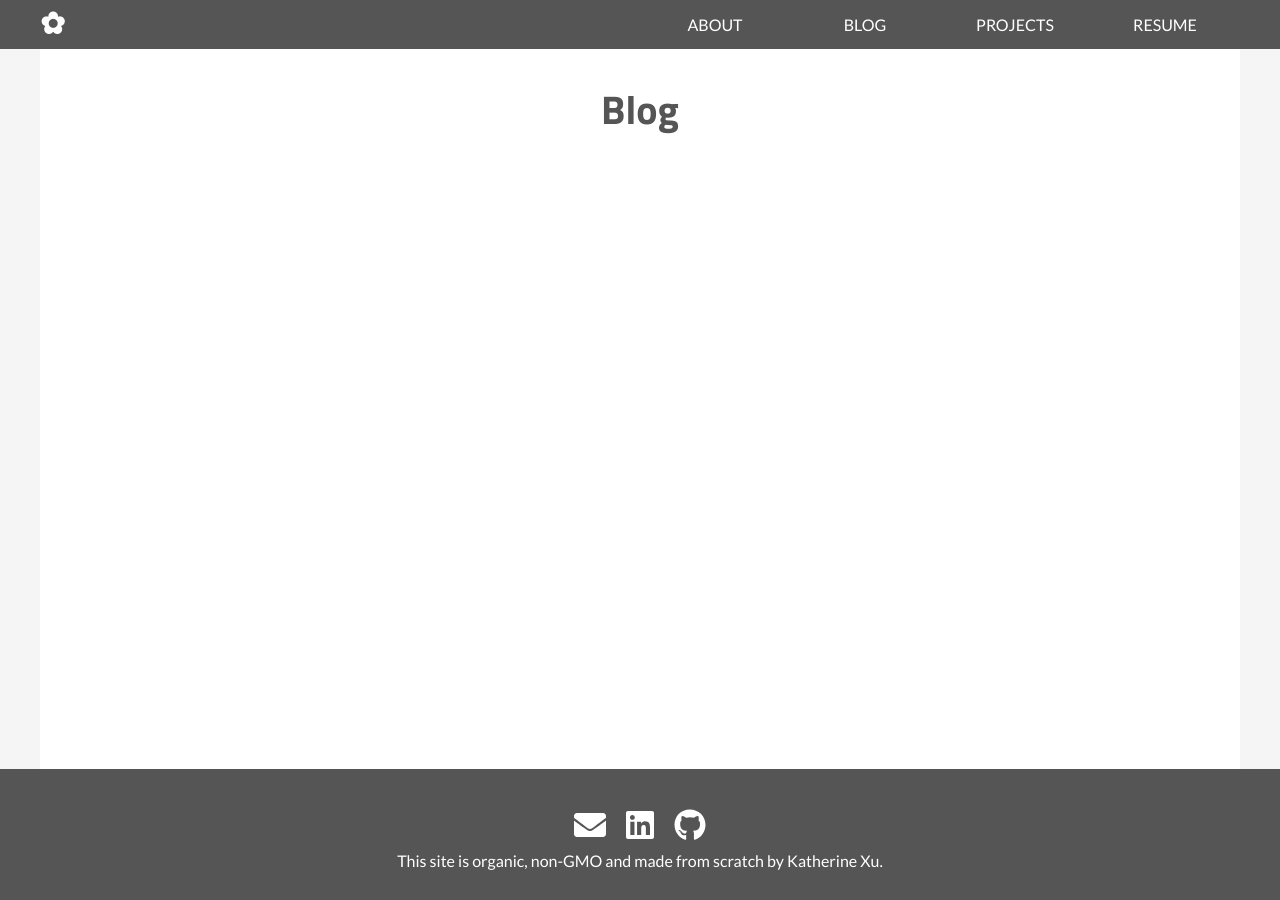
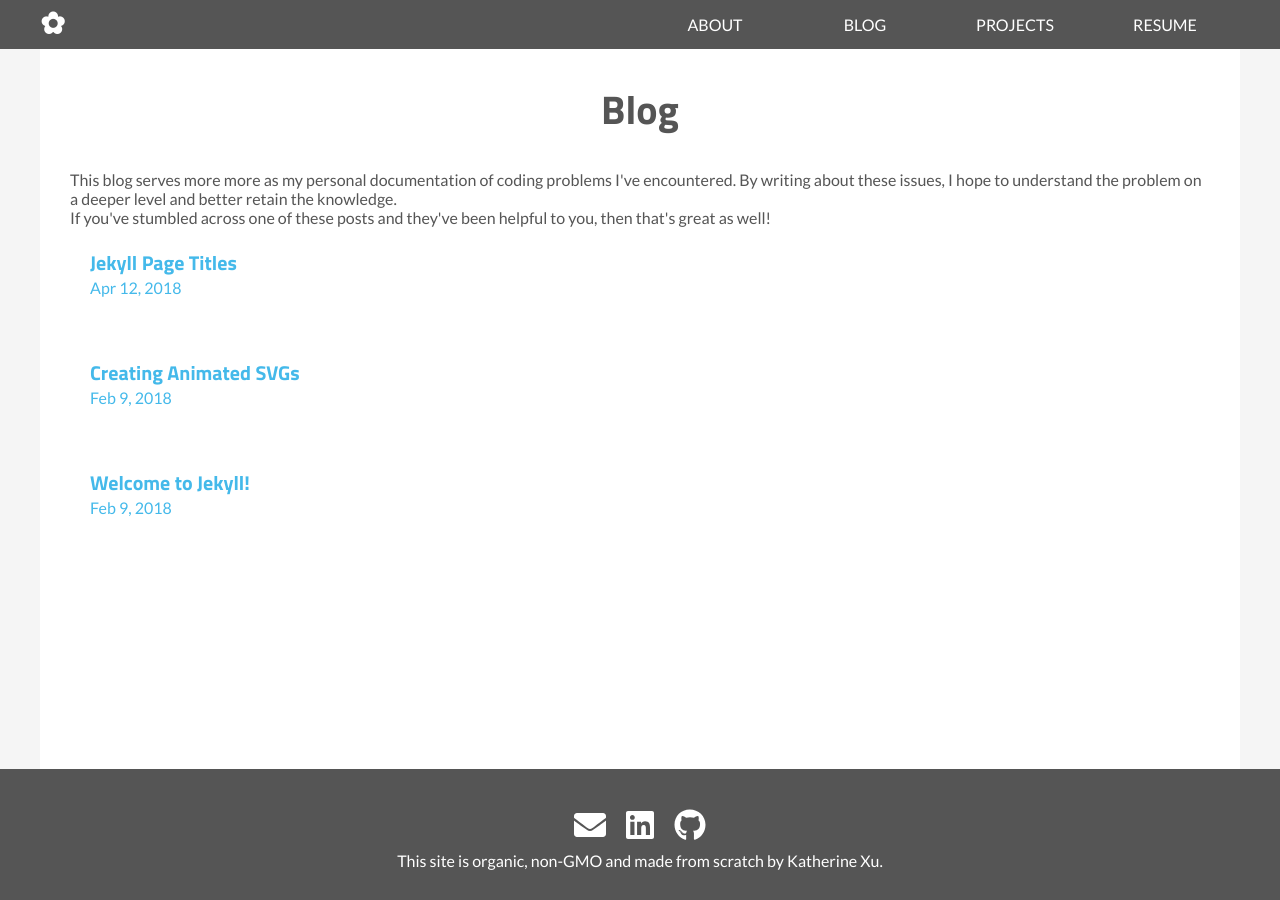
Before and after one commit to zhixu/zhixu.github.io, a Jekyll site: the page built from pages/blog.html, in a window 1280 px wide. Built offline with Jekyll 4.4.1, drawn with Linux system fonts in a browser that asks for light colours; nearby versions of some CDN libraries.

Commit message:
Working on blog pages

```diff
--- a/_posts/blog/2018-03-01-svg-animation.markdown
+++ b/_posts/blog/2018-03-01-svg-animation.markdown
@@ -1,8 +1,8 @@
 ---
 layout: post
-title:  "Welcome to Jekyll!"
+title:  "Creating Animated SVGs"
 date:   2018-02-08 16:06:21 -0800
-categories: jekyll update
+categories: svg programming
 ---
 
 I stumbled across this type of animation while browsing through the anime.js library. I wanted to include it on my own personal website, but didn't want to load a whole entire library just for that one effect. I Googled a little further and stumbled across this post: https://jakearchibald.com/2013/animated-line-drawing-svg/ which is what I have been following.
--- a/_posts/blog/2018-04-11-jekyll-page-title.markdown
+++ b/_posts/blog/2018-04-11-jekyll-page-title.markdown
@@ -1,6 +1,6 @@
 ---
 layout: post
-title:  "Jekyll Titles"
+title:  "Jekyll Page Titles"
 date:   2018-04-11 16:06:21 -0800
 categories: bugs
 ---
--- a/assets/main.scss
+++ b/assets/main.scss
@@ -97,6 +97,7 @@ h6 { font-size: 2rem;
     &__title {
         text-align: center;
         margin-bottom: 3rem;
+        position: relative;
     }
 
     &__subtitle {
@@ -218,6 +219,42 @@ h6 { font-size: 2rem;
 }
 
 /* ---------------------------------- */
+// ABOUT
+/* ---------------------------------- */
+.blog {
+    // &__description {
+    //     text-align: center;
+    // }
+
+    &__list {
+        list-style: none;
+    }
+
+    &__item {
+        // border-left: 2px dotted $color-highlight;
+        // padding-left: 4.2rem;
+
+        &:not(:last-child) {
+            margin-bottom: 2rem;
+        }
+
+    }
+
+    &__post-link:link,
+    &__post-link:visited {
+        display: inline-block;
+        width: 100%;
+        padding: 2rem;
+    }
+
+    &__post-link:hover {
+        color: #fff;
+        background-color:$color-highlight;
+        transform: translateX(0.5rem);
+    }
+}
+
+/* ---------------------------------- */
 // RESUME
 /* ---------------------------------- */
 .resume {
--- a/pages/blog.html
+++ b/pages/blog.html
@@ -3,3 +3,23 @@ title: Blog
 permalink: /blog/
 layout: page
 ---
+
+<p class="blog__description"p>This blog serves more more as my personal documentation of coding problems I've encountered.
+    By writing about these issues, I hope to understand the problem on a deeper level and better retain the knowledge.
+    <br/>
+    If you've stumbled across one of these posts and they've been helpful to you, then that's great as well!
+</p>
+
+{% if site.posts.size > 0 %}
+<ul class="blog__list">
+    {% for post in site.posts %}
+    <li class="blog__item">
+        <a class="blog__post-link" href="{{ post.url | relative_url }}">
+            <h3>{{ post.title | escape }}</h3>
+            {% assign date_format = site.minima.date_format | default: "%b %-d, %Y" %}
+            <p class="blog__post-meta">{{ post.date | date: date_format }}</p>
+        </a>
+    </li>
+    {% endfor %}
+</ul>
+{% endif %}
```
Also changed, not shown: _posts/projects/anmc.markdown (added, +10 -0 lines), _posts/projects/artistally.markdown (+7 -0 lines), _posts/projects/inversekinematics.markdown (added, +10 -0 lines), _posts/projects/live2d.markdown (+20 -0 lines), _posts/projects/personalsite.markdown (deleted, +0 -27 lines), _posts/projects/raytracer.markdown (+12 -0 lines), _posts/projects/strongauth.markdown (+33 -0 lines).
